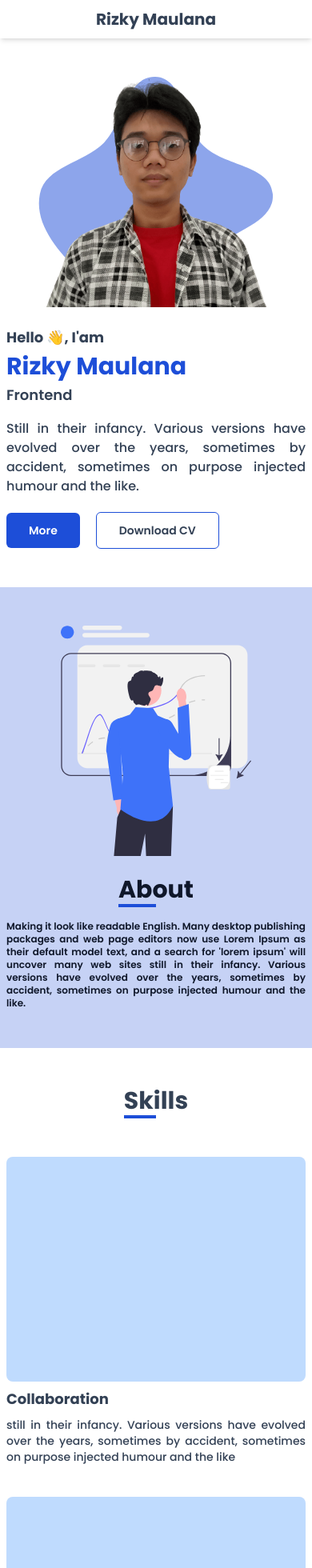
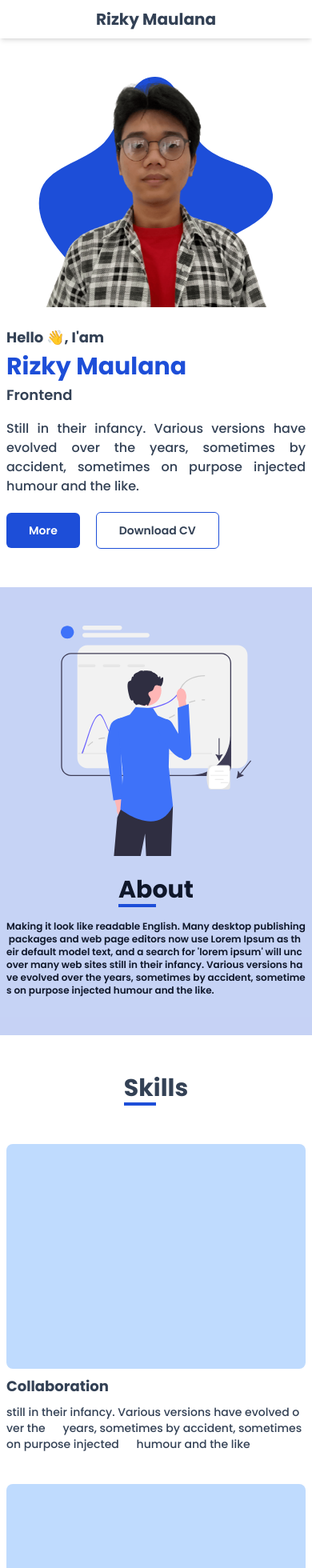
Before and after one commit to rizkym71338/portofolio, a React (Vite) app: page / in a window 390 px wide. Shown: the top 1960 px of the page at 80% size. Built offline with nearby package versions, Linux system fonts and the light colour scheme.

Commit message:
add react-reveal

```diff
--- a/package.json
+++ b/package.json
@@ -11,6 +11,7 @@
   "dependencies": {
     "react": "^18.2.0",
     "react-dom": "^18.2.0",
+    "react-reveal": "^1.2.2",
     "react-router-dom": "6",
     "react-type-animation": "^2.1.1"
   },
--- a/src/components/organisms/About.jsx
+++ b/src/components/organisms/About.jsx
@@ -1,5 +1,6 @@
 import React, { forwardRef } from "react";
 import { IlustrationAbout } from "../../assets/images";
+import { Fade } from "react-reveal";
 
 const About = forwardRef(({ id }, ref) => {
   return (
@@ -12,31 +13,37 @@ const About = forwardRef(({ id }, ref) => {
             className={`grid w-full grid-cols-1 md:grid-cols-2 gap-6 place-items-center`}
           >
             <div className={`flex items-center justify-center`}>
+              <Fade left cascade>
                 <img
                   src={IlustrationAbout}
                   alt={`IlustrationAbout`}
                   className={`h-72 md:h-96`}
                 />
+              </Fade>
             </div>
             <div className={`flex flex-col space-y-4`}>
+              <Fade right cascade>
                 <div className={`w-fit mx-auto md:mx-0`}>
+                  <Fade right cascade>
                     <span
                       className={`text-3xl md:text-5xl text-slate-900 font-bold`}
                     >
                       About
                     </span>
                     <div className={`h-1 bg-blue-700 w-1/2`} />
+                  </Fade>
                 </div>
                 <p
                   className={`text-xs md:text-base text-slate-900 font-semibold text-justify`}
                 >
                   Making it look like readable English. Many desktop publishing
                   packages and web page editors now use Lorem Ipsum as their
-                default model text, and a search for 'lorem ipsum' will uncover
-                many web sites still in their infancy. Various versions have
-                evolved over the years, sometimes by accident, sometimes on
-                purpose injected humour and the like.
+                  default model text, and a search for 'lorem ipsum' will
+                  uncover many web sites still in their infancy. Various
+                  versions have evolved over the years, sometimes by accident,
+                  sometimes on purpose injected humour and the like.
                 </p>
+              </Fade>
             </div>
           </div>
         </div>
--- a/src/components/organisms/Footer.jsx
+++ b/src/components/organisms/Footer.jsx
@@ -1,4 +1,5 @@
 import React from "react";
+import { Fade } from "react-reveal";
 
 const Footer = () => {
   return (
@@ -7,6 +8,7 @@ const Footer = () => {
         <footer
           className={`max-w-6xl py-12 md:py-16 transition-all duration-300 ease-in-out flex items-center justify-between mx-auto px-2 sm:px-4`}
         >
+          <Fade cascade>
             <span className={`text-sm text-slate-700 sm:text-center`}>
               © 2022 . All Rights Reserved.
             </span>
@@ -34,6 +36,7 @@ const Footer = () => {
                 </a>
               </li>
             </ul>
+          </Fade>
         </footer>
       </section>
     </>
--- a/src/components/organisms/Hero.jsx
+++ b/src/components/organisms/Hero.jsx
@@ -3,6 +3,7 @@ import { Blob, Profile } from "../../assets";
 import { ButtonOutline } from "../atoms";
 import ButtonFIll from "../atoms/ButtonFIll";
 import { TypeAnimation } from "react-type-animation";
+import { Fade } from "react-reveal";
 
 const Hero = forwardRef(({ id }, ref) => {
   return (
@@ -10,7 +11,9 @@ const Hero = forwardRef(({ id }, ref) => {
       <section ref={ref} id={id} className="bg-white">
         <div className="max-w-6xl pt-24 pb-12 md:pt-32 md:pb-16 transition-all duration-300 ease-in-out flex items-center justify-center mx-auto px-2 sm:px-4 py-2.5">
           <div className="grid w-full grid-cols-1 md:grid-cols-2 gap-6 place-items-center">
+            <Fade left cascade>
               <div className="space-y-4 md:space-y-8 w-full">
+                <Fade left cascade>
                   <div className="flex flex-col space-y-1">
                     <span className="text-lg md:text-2xl text-slate-700 font-bold">
                       Hello 👋, I'am
@@ -38,27 +41,35 @@ const Hero = forwardRef(({ id }, ref) => {
                       />
                     </span>
                   </div>
+                </Fade>
+                <Fade left cascade>
                   <div className="flex flex-col space-y-5">
                     <p className="text-base md:text-lg text-slate-700 font-medium text-justify">
-                  Still in their infancy. Various versions have evolved over the
-                  years, sometimes by accident, sometimes on purpose injected
-                  humour and the like.
+                      Still in their infancy. Various versions have evolved over
+                      the years, sometimes by accident, sometimes on purpose
+                      injected humour and the like.
                     </p>
+                    <Fade left cascade>
                       <div className="flex items-center space-x-5">
                         <ButtonFIll text="More" />
                         <ButtonOutline text="Download CV" />
                       </div>
+                    </Fade>
                   </div>
+                </Fade>
               </div>
+            </Fade>
             <div className="order-first md:order-last w-full">
+              <Fade right cascade>
                 <div className="relative flex items-center justify-center">
                   <Blob className="h-full w-full fill-blue-700 opacity-50 absolute" />
                   <img
                     src={Profile}
                     alt="Rizky Maulana"
-                  className="aspect-square h-72 md:h-96 relative"
+                    className="aspect-square h-72 md:h-96 z-10 relative"
                   />
                 </div>
+              </Fade>
             </div>
           </div>
         </div>
--- a/src/components/organisms/Navbar.jsx
+++ b/src/components/organisms/Navbar.jsx
@@ -1,6 +1,7 @@
 import React from "react";
 import { Link } from "react-router-dom";
 import { useScrollspy } from "../../helpers";
+import { Fade } from "react-reveal";
 
 const Navbar = ({ homeRef, aboutRef, skillRef, projectRef, contactRef }) => {
   const navItem = [
@@ -46,11 +47,11 @@ const Navbar = ({ homeRef, aboutRef, skillRef, projectRef, contactRef }) => {
 
   return (
     <>
+      <Fade cascade>
         <nav className="bg-white z-30 fixed w-full top-0 shadow-md">
           <div className="max-w-6xl flex flex-wrap justify-between px-2 sm:px-4 py-2.5 items-center mx-auto">
             <Link
               to={`/`}
-            // onClick={() => handleScroll(homeRef.current)}
               className={`font-bold text-slate-700 text-xl text-center md:text-left w-full md:w-fit`}
             >
               Rizky Maulana
@@ -72,6 +73,7 @@ const Navbar = ({ homeRef, aboutRef, skillRef, projectRef, contactRef }) => {
             </div>
           </div>
         </nav>
+      </Fade>
     </>
   );
 };
--- a/src/components/organisms/Project.jsx
+++ b/src/components/organisms/Project.jsx
@@ -1,5 +1,6 @@
 import React, { forwardRef } from "react";
 import { ArrowRight } from "../../assets/compSvg";
+import { Fade } from "react-reveal";
 
 const Project = forwardRef(({ id }, ref) => {
   const data = [
@@ -49,19 +50,28 @@ const Project = forwardRef(({ id }, ref) => {
         >
           <div className={`flex flex-col space-y-12 md:space-y-16`}>
             <div className="flex flex-col w-fix mx-auto">
-              <span className={`text-3xl md:text-5xl font-bold text-slate-700`}>
+              <Fade bottom cascade>
+                <span
+                  className={`text-3xl md:text-5xl font-bold text-slate-700`}
+                >
                   Projects
                 </span>
                 <div className={`h-1 w-1/2 bg-blue-700`} />
+              </Fade>
             </div>
             <div className={`grid grid-cols-1 md:grid-cols-3 gap-10`}>
+              <Fade bottom cascade>
                 {data.map((project, i) => (
                   <div
                     key={i}
                     className={`flex flex-col justify-center bg-white rounded-2xl shadow-md overflow-hidden`}
                   >
+                    <Fade bottom cascade>
                       <div className={`w-full aspect-[4/3] bg-blue-200`} />
-                  <div className={`px-4 pt-4 pb-6 space-y-2 md:space-y-4`}>
+                      <Fade bottom cascade>
+                        <div
+                          className={`px-4 pt-4 pb-6 space-y-2 md:space-y-4`}
+                        >
                           <span
                             className={`text-lg md:text-2xl font-bold text-slate-700`}
                           >
@@ -82,8 +92,11 @@ const Project = forwardRef(({ id }, ref) => {
                             />
                           </a>
                         </div>
+                      </Fade>
+                    </Fade>
                   </div>
                 ))}
+              </Fade>
             </div>
           </div>
         </div>
--- a/src/components/organisms/SKill.jsx
+++ b/src/components/organisms/SKill.jsx
@@ -1,4 +1,5 @@
 import React, { forwardRef } from "react";
+import { Fade } from "react-reveal";
 
 const SKill = forwardRef(({ id }, ref) => {
   const data = [
@@ -30,17 +31,23 @@ const SKill = forwardRef(({ id }, ref) => {
         >
           <div className={`flex flex-col space-y-12 md:space-y-16`}>
             <div className="flex flex-col w-fix mx-auto">
-              <span className={`text-3xl md:text-5xl font-bold text-slate-700`}>
+              <Fade bottom cascade>
+                <span
+                  className={`text-3xl md:text-5xl font-bold text-slate-700`}
+                >
                   Skills
                 </span>
                 <div className={`h-1 w-1/2 bg-blue-700`} />
+              </Fade>
             </div>
             <div className={`grid grid-cols-1 md:grid-cols-3 gap-10`}>
+              <Fade bottom cascade>
                 {data.map((skill, i) => (
                   <div
                     key={i}
                     className={`space-y-2 md:space-y-4 flex flex-col justify-center`}
                   >
+                    <Fade bottom cascade>
                       <div
                         className={`w-full aspect-[4/3] bg-blue-200 rounded-lg`}
                       ></div>
@@ -54,8 +61,10 @@ const SKill = forwardRef(({ id }, ref) => {
                       >
                         {skill.description}
                       </p>
+                    </Fade>
                   </div>
                 ))}
+              </Fade>
             </div>
           </div>
         </div>
```
Also changed, not shown: src/components/organisms/Contact.jsx (+9 -0 lines), 1 other file (tests, documents, lock files or other folders). Lines whose indentation alone changed are shown as unchanged.
